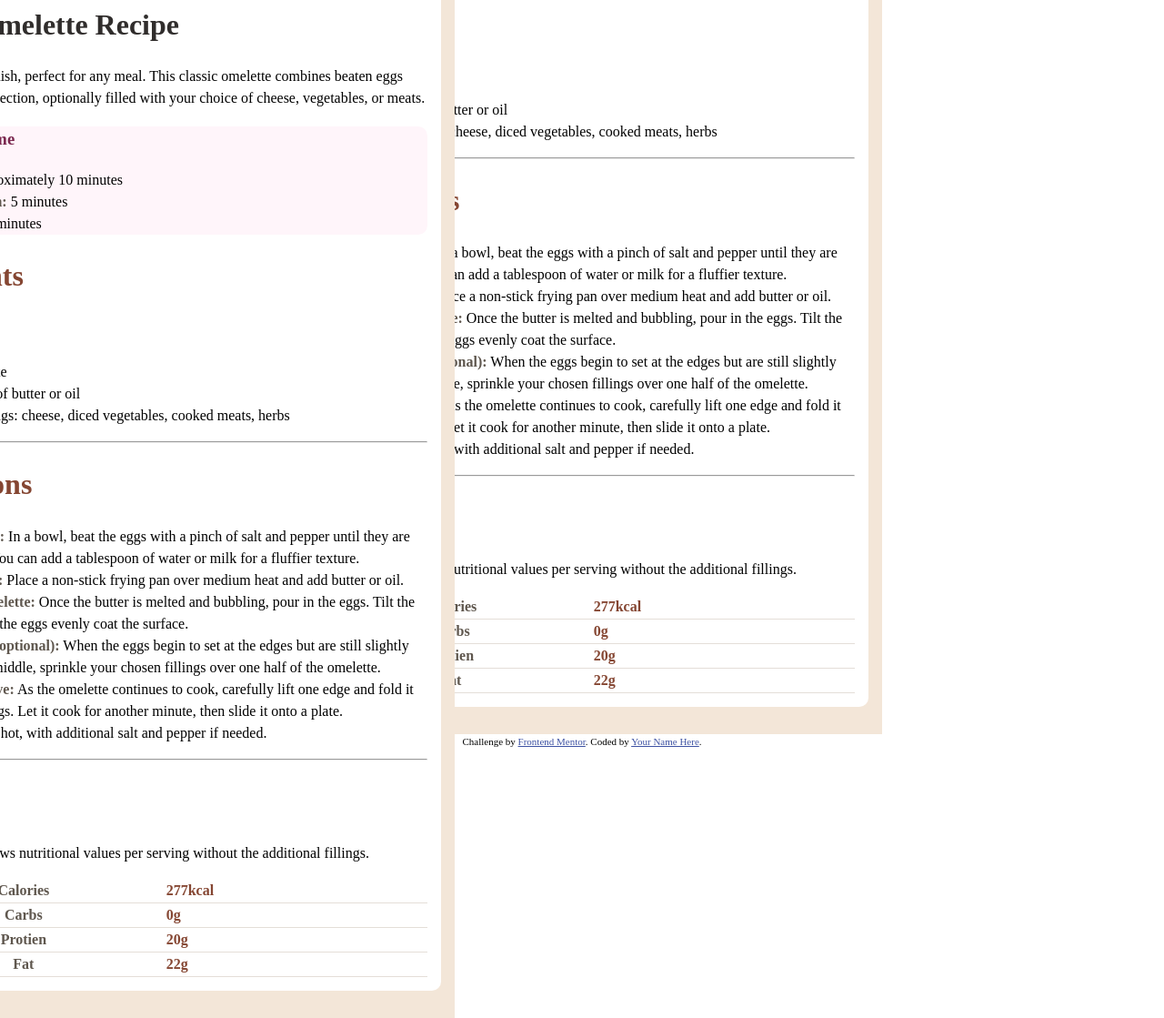
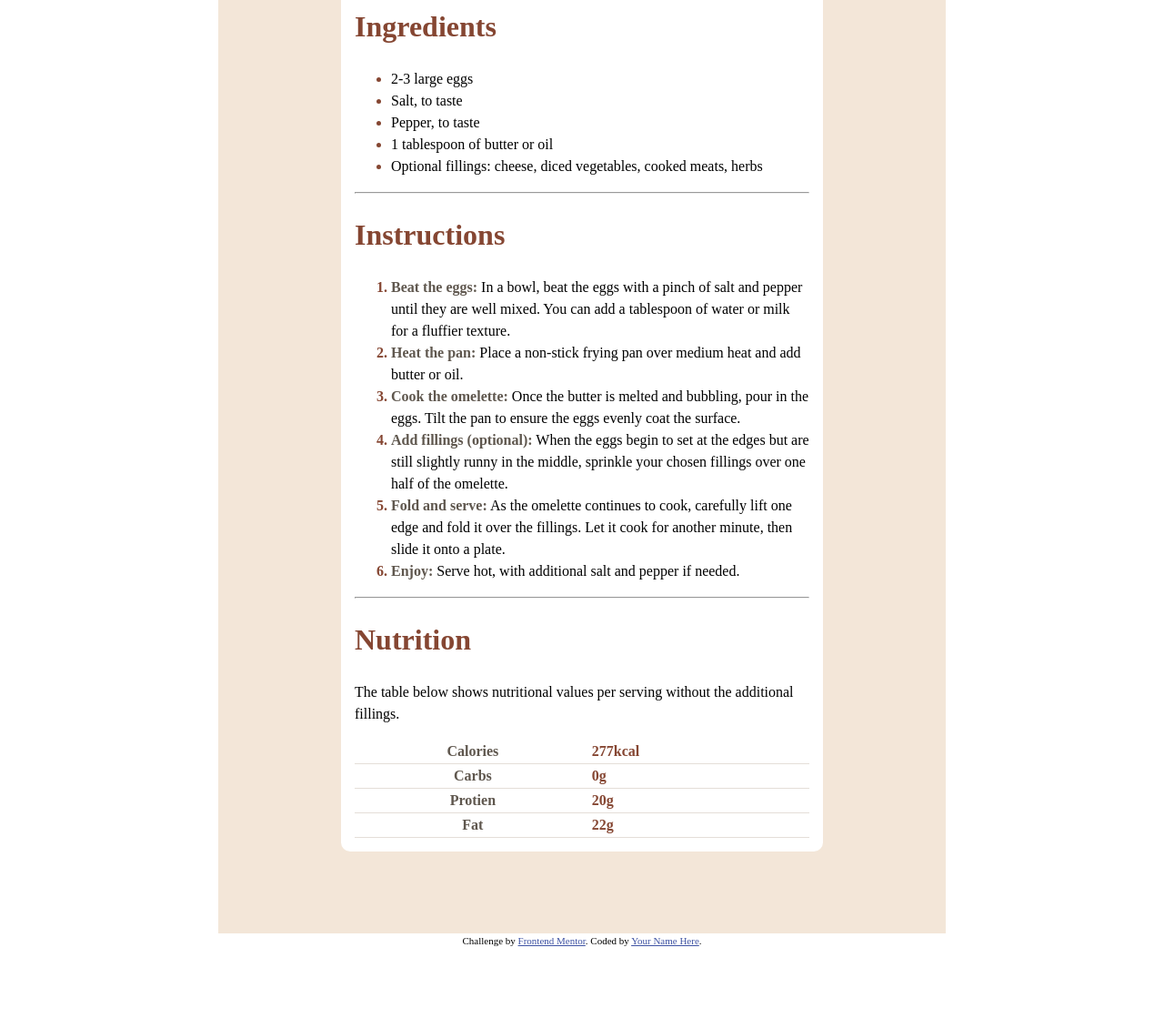
Before and after one commit to Sedrickkeron-247/Receipt-page, a plain HTML site: page index.html in a window 1280 px wide. Shown: the part 665-1784 px from the top of the page at 91% size. After the commit the page ends 1715 px from the top, so only its background shows below. Drawn offline with Linux system fonts and the light colour scheme.

Commit message:
changes on style and index

```diff
--- a/index.html
+++ b/index.html
@@ -18,91 +18,6 @@
 <body>
 
   <main class="main-container">
-
-    <div class="container1">
-      <div class="block">
-        <img src="./assets/images/image-omelette.jpeg" alt="">
-        <span class="text-1"><h1>Simple Omelette Recipe</h1></span>
-        <p>
-          An easy and quick dish, perfect for any meal. This classic omelette combines beaten eggs cooCarbsked
-          to perfection, optionally filled with your choice of cheese, vegetables, or meats.
-        </p>
-        <div class="card">
-          <h3>Preparation time</h3>
-          <ul>
-            <li><span>Total:</span> Approximately 10 minutes</li>
-            <li><span>Preparation: </span>5 minutes</li>
-            <li><span>Cooking:</span>5 minutes</li>
-          </ul>
-        </div>
-        <div class="sec1">
-          <div class="ingredients">
-            <h1>Ingredients</h1>
-            <ul>
-              <li>2-3 large eggs</li>
-              <li>Salt, to taste</li>
-              <li>Pepper, to taste</li>
-              <li>1 tablespoon of butter or oil</li>
-              <li>
-                Optional fillings: cheese, diced vegetables, cooked meats, herbs
-              </li>
-            </ul>
-          </div>
-          <hr>
-          <div class="instruction">
-            <h1>Instructions</h1>
-          <ol>
-            <li>
-              <span>Beat the eggs:</span> In a bowl, beat the eggs with a pinch of salt and pepper until they are well mixed.
-              You can add a tablespoon of water or milk for a fluffier texture.
-            </li>
-            <li> <span>Heat the pan:</span> Place a non-stick frying pan over medium heat and add butter or oil.</li>
-            <li>
-              <span>Cook the omelette:</span> Once the butter is melted and bubbling, pour in the eggs. Tilt the pan to ensure
-              the eggs evenly coat the surface.
-            </li>
-            <li>
-              <span>Add fillings (optional):</span> When the eggs begin to set at the edges but are still slightly runny in the
-              middle, sprinkle your chosen fillings over one half of the omelette.
-            </li>
-            <li>
-              <span>Fold and serve:</span> As the omelette continues to cook, carefully lift one edge and fold it over the
-              fillings. Let it cook for another minute, then slide it onto a plate.
-            </li>
-            <li>
-              <span>Enjoy:</span> Serve hot, with additional salt and pepper if needed.
-            </li>
-          </ol>
-          </div>
-          <hr>
-          <div class="nutrision">
-              <h1>Nutrition</h1>
-            <p>The table below shows nutritional values per serving without the additional fillings.</p>
-            <table>
-              <tr>
-                <th>Calories</th>
-                <td>277kcal</td>
-              </tr>
-
-              <tr>
-                <th>Carbs</th>
-                <td>0g</td>
-              </tr>
-
-              <tr>
-                <th>Protien</th>
-                <td>20g</td>
-              </tr>
-
-              <tr>
-                <th>Fat</th>
-                <td>22g</td>
-              </tr>
-            </table>
-          </div>
-        </div>
-      </div>
-    </div>
 
     <div class="container2">
       <div class="block">
@@ -189,7 +104,6 @@
       </div>
     </div>
 
-
   </main>
 
 
--- a/style.css
+++ b/style.css
@@ -76,39 +76,17 @@ th, td{
     justify-content: center;
     align-items: center;
 }
-.container1{
-    position: absolute;
-    display: flex;
-    flex-direction: column;
-    padding: 30px;
-    width: 600px;
-    background-color: var(--White);
-    background-color: var(--Stone-100);
-    z-index: 2;
-    top: 20rem;
-    left: -10rem;
-    align-items: center;
-    justify-content: center;
 
-}
 .container2{
     position: relative;
     display: flex;
     flex-direction: column;
-    padding: 30px;
-    width: 600px;
-    background-color: var(--White);
+    padding: 90px 150px 90px 150px;
+    width: 500px;
     background-color: var(--Stone-100);
-    z-index: 1;
     justify-content: center;
     align-items: center;
 
-}
-.container1 .block{
-    background-color: var(--White);
-    width: 100%;
-    padding: 15px;
-    border-radius: 10px;
 }
 .container2 .block{
     background-color: var(--White);
```
